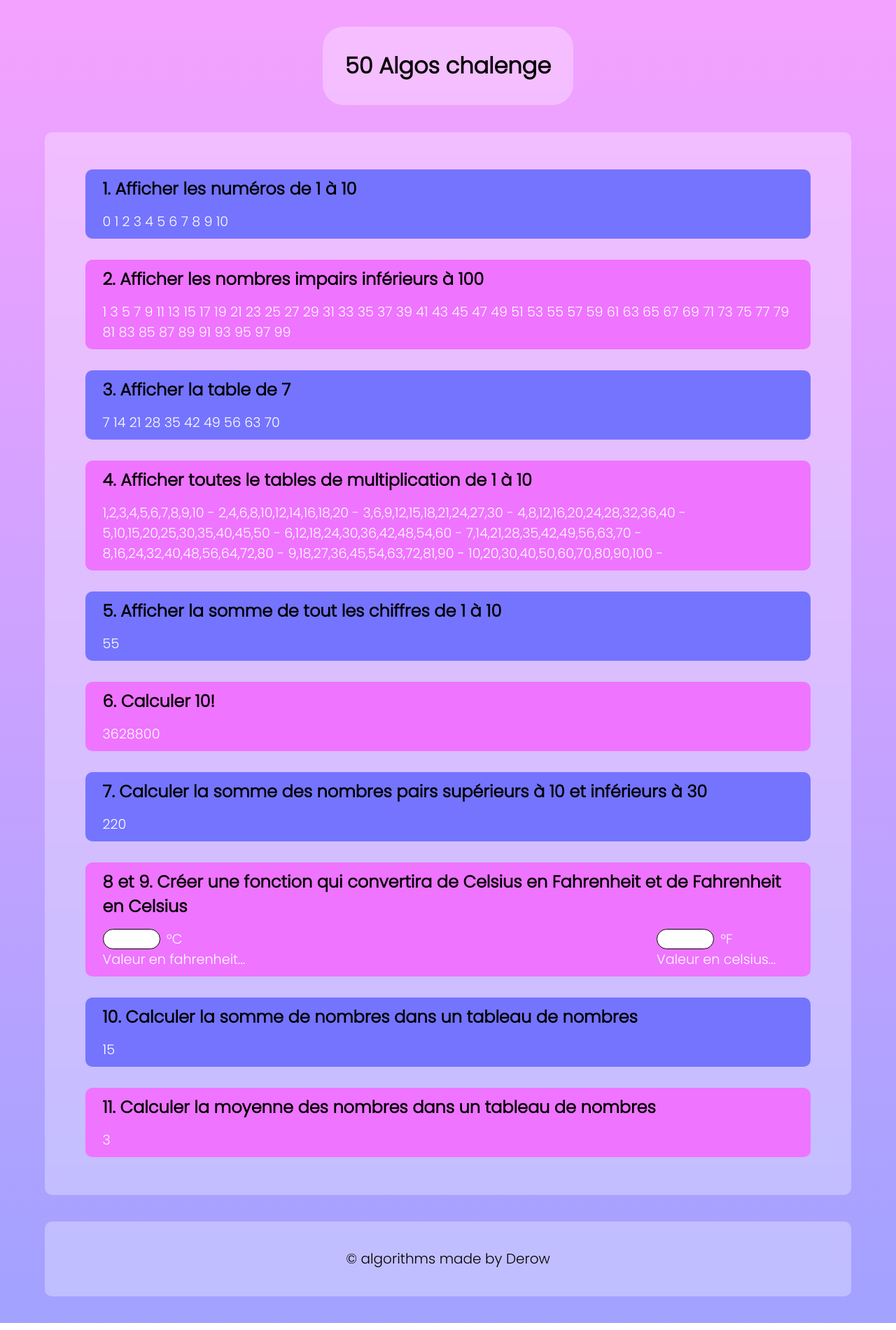
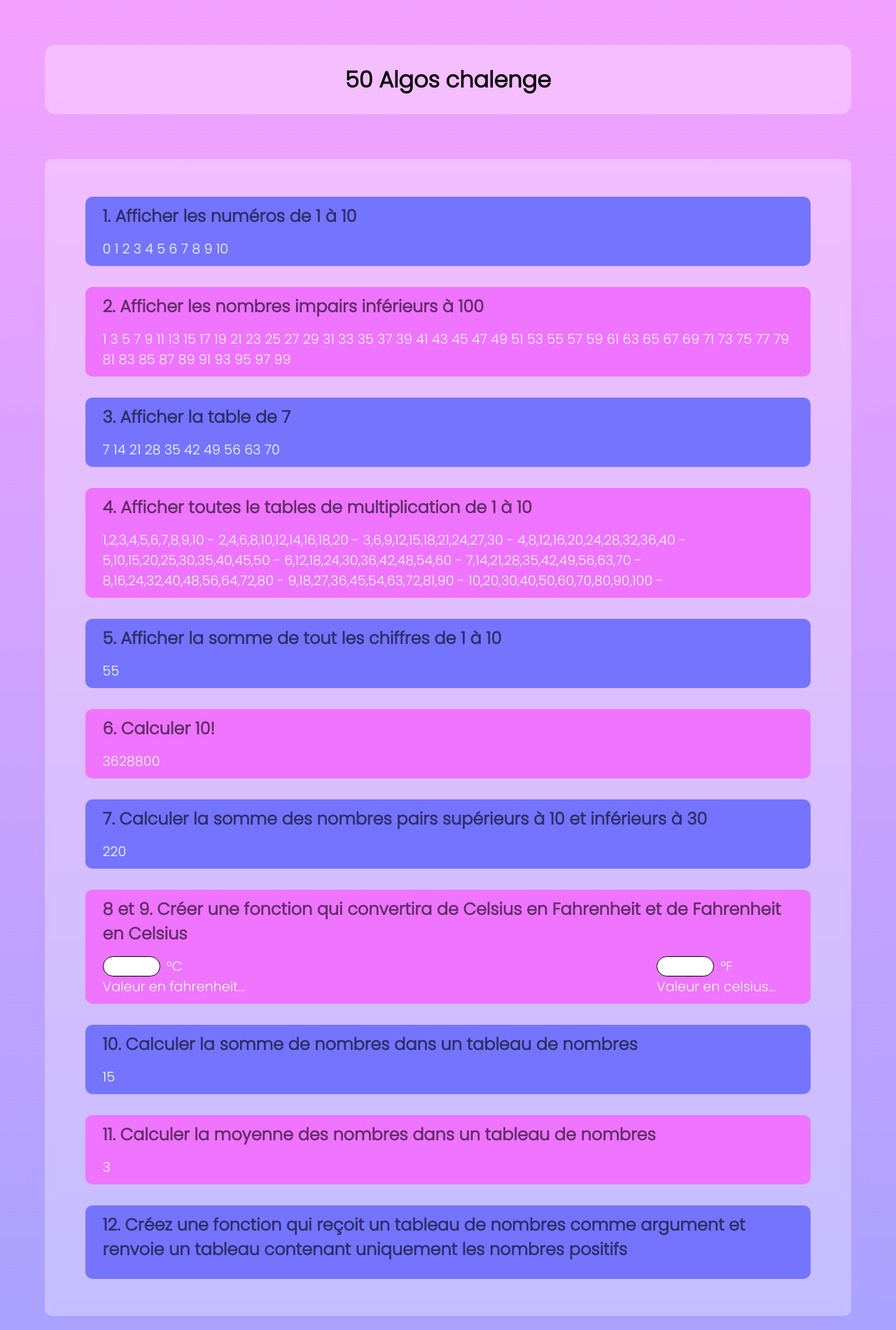
Before and after one commit to lroux07/50_algos, a website built with Vite: page index.html in a window 1280 px wide. Shown: the top 1900 px of the page at 70% size. Built offline with nearby package versions, Linux system fonts and the light colour scheme.

Commit message:
start algo 12

```diff
--- a/index.html
+++ b/index.html
@@ -91,6 +91,11 @@
         <h2>11. Calculer la moyenne des nombres dans un tableau de nombres</h2>
         <p id="algo11"></p>
       </article>
+
+      <article class="blue">
+        <h2>12. Créez une fonction qui reçoit un tableau de nombres comme argument et renvoie un tableau contenant uniquement les nombres positifs</h2>
+        <p id="algo12"></p>
+      </article>
     </main>
 
     <footer>
--- a/main.js
+++ b/main.js
@@ -182,3 +182,9 @@ function Algo11() {
   algoElement.textContent = calculateTab;
 }
 Algo11();
+
+function Algo12(tab = [-2, -1, 0, 1, 2]) {
+  let algoElement = document.querySelector("#algo12");
+
+}
+Algo12();
--- a/style.css
+++ b/style.css
@@ -20,9 +20,13 @@ body {
 }
 
 header {
-  margin: 3%;
-  padding: 2.5%;
-  border-radius: 30px;
+  display: flex;
+  align-items: center;
+  justify-content: center;
+  margin: 5%;
+  padding: 2% 0;
+  width: 90%;
+  border-radius: 15px;
   background-color: rgba(255, 255, 255, 0.3);
   backdrop-filter: blur(3px);
 }
@@ -65,6 +69,7 @@ h2 {
   padding: 0 0 15px 0;
   color: black;
   font-weight: 600;
+  opacity: 60%;
 }
 
 p {
@@ -105,12 +110,13 @@ footer {
   flex-direction: column;
   align-items: center;
   justify-content: center;
-  margin: 0 5%;
+  text-align: center;
+  margin: 5%;
   margin-bottom: 3%;
   border-radius: 10px;
   background-color: rgba(255, 255, 255, 0.3);
   backdrop-filter: blur(3px);
-  padding: 3% 0;
+  padding: 2% 0;
   width: 90%;
-  font-size: 1.5rem;
+  font-size: 2rem;
 }
```
